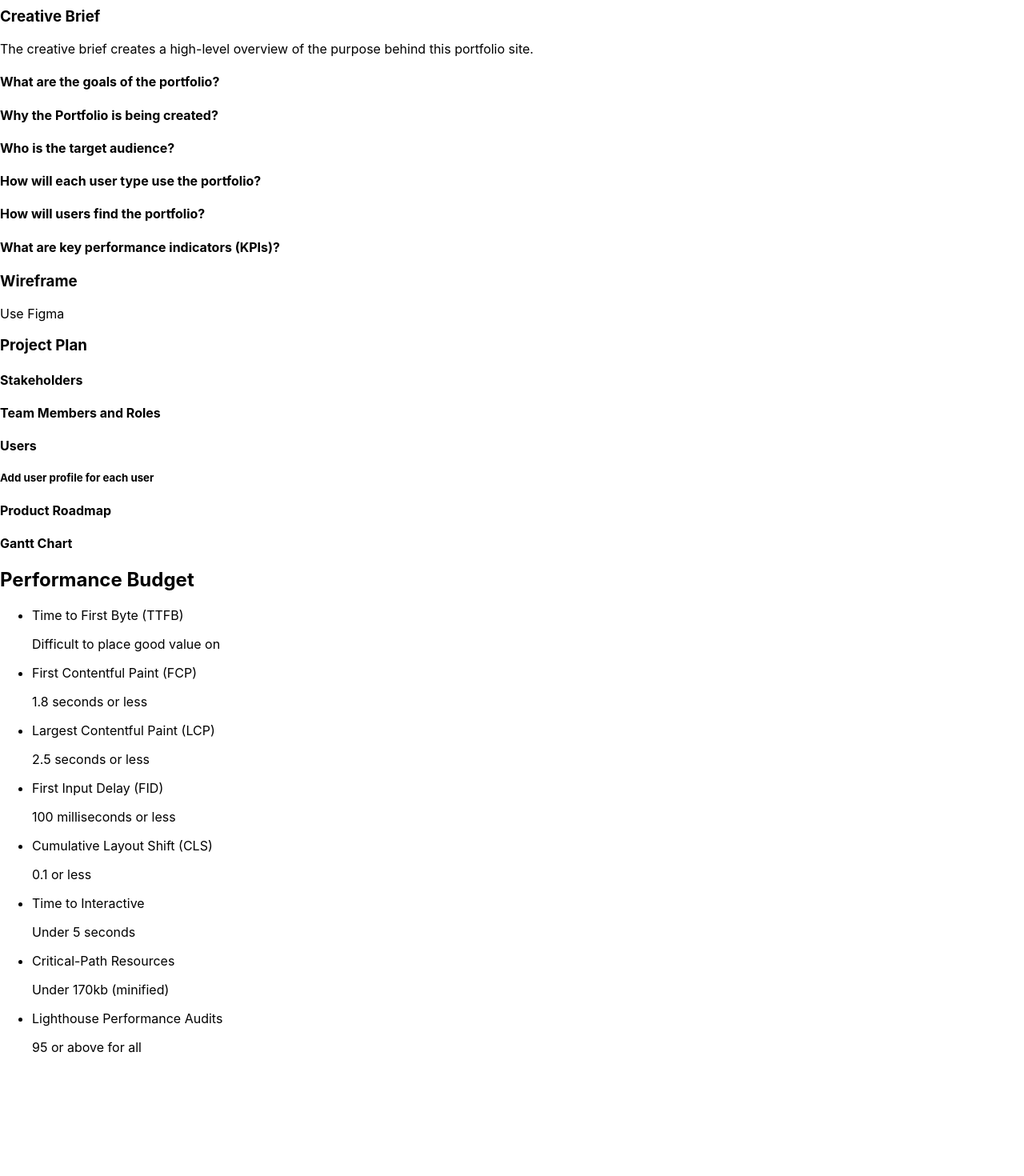
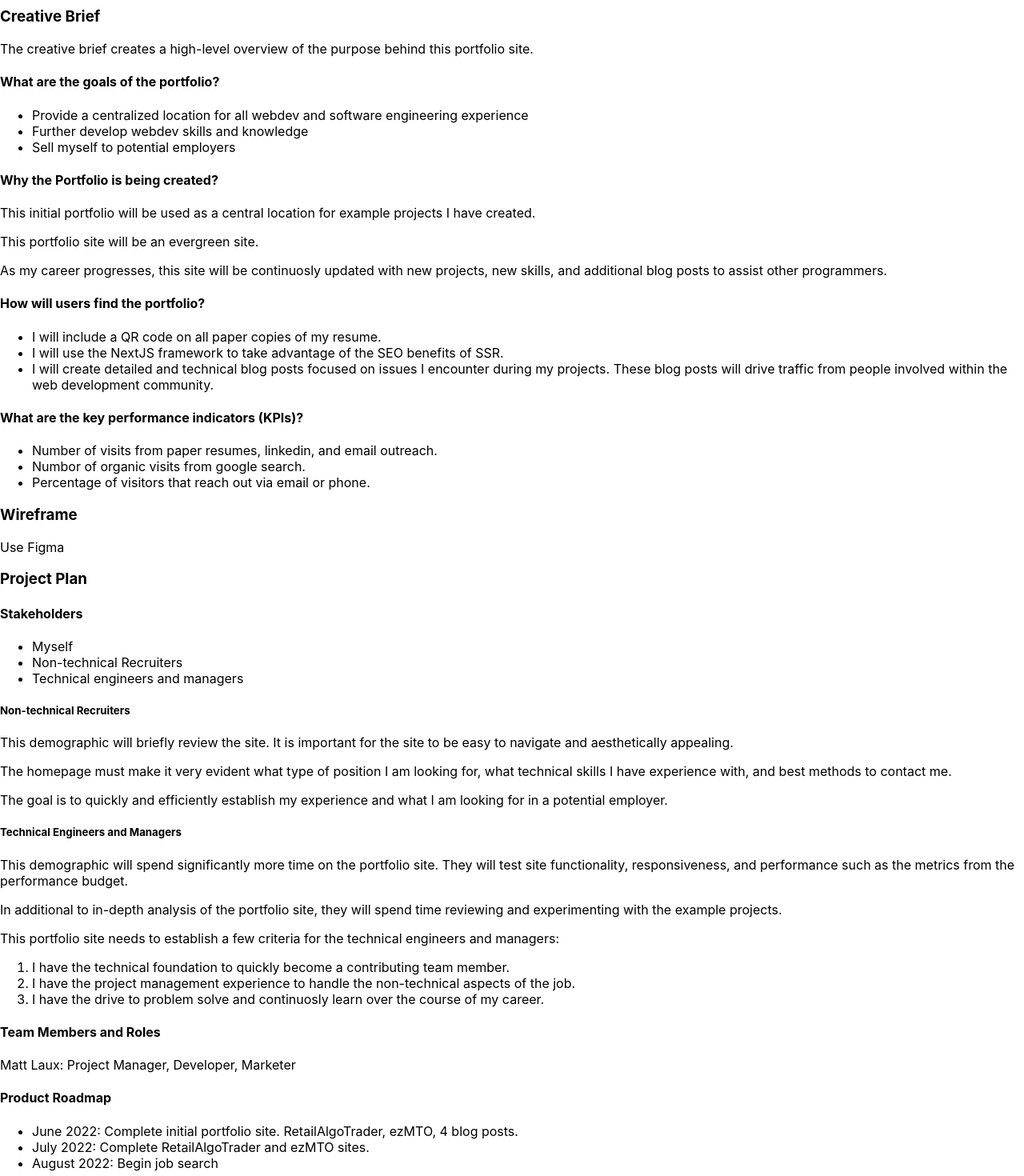
Before and after one commit to mattlaux/Personal-Portfolio, a Next.js app: page /spmp in a window 1280 px wide. Shown: the part 200-1670 px from the top of the page at 80% size. Before the commit the page ends 1535 px from the top, so only its background shows below. Built offline with nearby package versions, Linux system fonts and the light colour scheme.

Commit message:
Initial spmp

```diff
--- a/pages/index.tsx
+++ b/pages/index.tsx
@@ -2,6 +2,7 @@ import type { NextPage } from 'next';
 import Head from 'next/head';
 import Image from 'next/image';
 import styles from '../styles/Home.module.css';
+import Link from 'next/link';
 
 const Home: NextPage = () => {
   return (
@@ -50,6 +51,9 @@ const Home: NextPage = () => {
               Instantly deploy your Next.js site to a public URL with Vercel.
             </p>
           </a>
+          <Link href="/spmp">
+            <a>SPMP</a>
+          </Link>
         </div>
       </main>
 
--- a/pages/spmp.tsx
+++ b/pages/spmp.tsx
@@ -1,4 +1,5 @@
 import { NextPage } from 'next';
+import Image from 'next/image';
 
 const spmp: NextPage = () => {
   return (
@@ -19,20 +20,117 @@ const spmp: NextPage = () => {
         this portfolio site.
       </p>
       <h4>What are the goals of the portfolio?</h4>
+      <ul>
+        <li>
+          Provide a centralized location for all webdev and software engineering
+          experience
+        </li>
+        <li>Further develop webdev skills and knowledge</li>
+        <li>Sell myself to potential employers</li>
+      </ul>
       <h4>Why the Portfolio is being created?</h4>
-      <h4>Who is the target audience?</h4>
-      <h4>How will each user type use the portfolio?</h4>
+      <p>
+        This initial portfolio will be used as a central location for example
+        projects I have created.
+      </p>
+      <p>This portfolio site will be an evergreen site.</p>
+      <p>
+        As my career progresses, this site will be continuosly updated with new
+        projects, new skills, and additional blog posts to assist other
+        programmers.
+      </p>
       <h4>How will users find the portfolio?</h4>
-      <h4>What are key performance indicators (KPIs)?</h4>
+      <ul>
+        <li>I will include a QR code on all paper copies of my resume.</li>
+        <li>
+          I will use the NextJS framework to take advantage of the SEO benefits
+          of SSR.
+        </li>
+        <li>
+          I will create detailed and technical blog posts focused on issues I
+          encounter during my projects. These blog posts will drive traffic from
+          people involved within the web development community.
+        </li>
+      </ul>
+      <h4>What are the key performance indicators (KPIs)?</h4>
+      <ul>
+        <li>
+          Number of visits from paper resumes, linkedin, and email outreach.
+        </li>
+        <li>Numbor of organic visits from google search.</li>
+        <li>Percentage of visitors that reach out via email or phone.</li>
+      </ul>
       <h3>Wireframe</h3>
       <p>Use Figma</p>
       <h3>Project Plan</h3>
       <h4>Stakeholders</h4>
+      <ul>
+        <li>Myself</li>
+        <li>Non-technical Recruiters</li>
+        <li>Technical engineers and managers</li>
+      </ul>
+      <h5>Non-technical Recruiters</h5>
+      <p>
+        This demographic will briefly review the site. It is important for the
+        site to be easy to navigate and aesthetically appealing.
+      </p>
+      <p>
+        The homepage must make it very evident what type of position I am
+        looking for, what technical skills I have experience with, and best
+        methods to contact me.
+      </p>
+      <p>
+        The goal is to quickly and efficiently establish my experience and what
+        I am looking for in a potential employer.
+      </p>
+      <h5>Technical Engineers and Managers</h5>
+      <p>
+        This demographic will spend significantly more time on the portfolio
+        site. They will test site functionality, responsiveness, and performance
+        such as the metrics from the performance budget.
+      </p>
+      <p>
+        In additional to in-depth analysis of the portfolio site, they will
+        spend time reviewing and experimenting with the example projects.
+      </p>
+      <p>
+        This portfolio site needs to establish a few criteria for the technical
+        engineers and managers:{' '}
+      </p>
+      <ol>
+        <li>
+          I have the technical foundation to quickly become a contributing team
+          member.
+        </li>
+        <li>
+          I have the project management experience to handle the non-technical
+          aspects of the job.
+        </li>
+        <li>
+          I have the drive to problem solve and continuosly learn over the
+          course of my career.
+        </li>
+      </ol>
       <h4>Team Members and Roles</h4>
-      <h4>Users</h4>
-      <h5>Add user profile for each user</h5>
+      <p>Matt Laux: Project Manager, Developer, Marketer</p>
       <h4>Product Roadmap</h4>
+      <ul>
+        <li>
+          June 2022: Complete initial portfolio site. RetailAlgoTrader, ezMTO, 4
+          blog posts.
+        </li>
+        <li>July 2022: Complete RetailAlgoTrader and ezMTO sites.</li>
+        <li>August 2022: Begin job search</li>
+      </ul>
       <h4>Gantt Chart</h4>
+      <figure>
+        <Image
+          src="/images/ganttChart.webp"
+          height={318}
+          width={675}
+          alt="Gantt chart for Portolio Site"
+        />
+      </figure>
       <h2>Performance Budget</h2>
       <ul>
         <li>Time to First Byte (TTFB)</li>
```
Also changed, not shown: public/images/ganttChart.webp (added).
